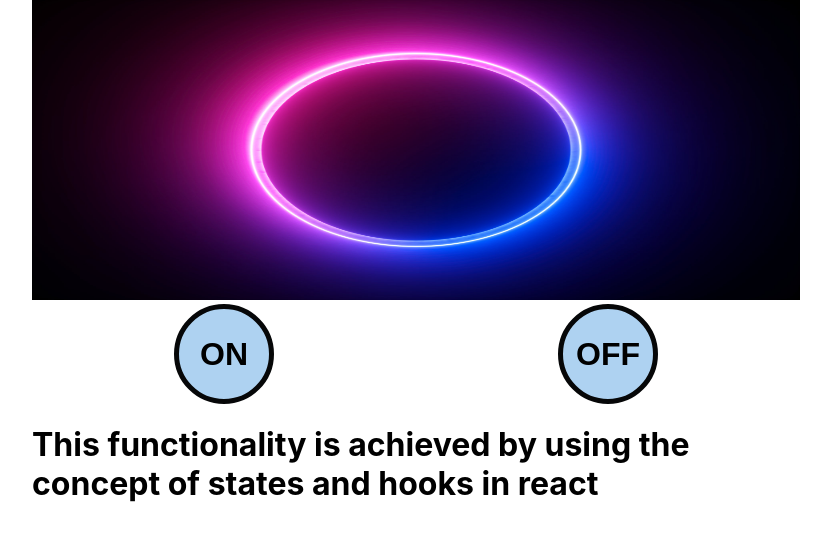
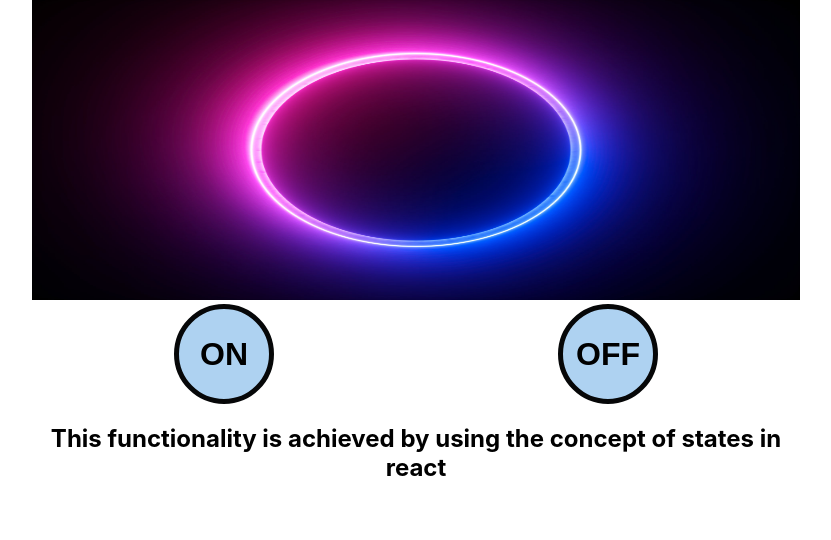
Before and after one commit to zaheerbabarkhan/React-State-Class-Assignment, a React (Create React App) app: page / in a window 1280 px wide. Shown: the top 540 px of the page, without its empty margins (224-1055 px from the left). Built offline with nearby package versions, Linux system fonts and the light colour scheme.

Commit message:
Update room.js

```diff
--- a/src/room.js
+++ b/src/room.js
@@ -18,7 +18,7 @@ function Room() {
             <button onClick={() => setLit(false)}>OFF</button>
         </div>
         <div>
-            <h1>This functionality is achieved by using the concept of states and hooks in react</h1>
+            <h2 style={{textAlign: 'center'}}>This functionality is achieved by using the concept of states in react</h2>
         </div>
     </div>
     );
```
